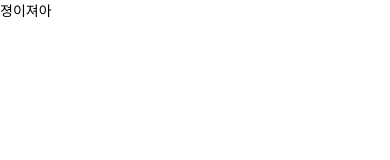
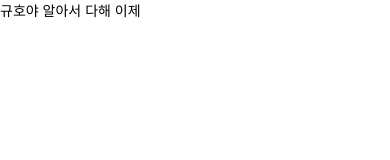
Before and after one commit to HanKyuHo/react-native, a React Native app in the folder kyuring/: screen / in a window 390 px wide. Shown: the top 160 px of the page. Built offline with nearby package versions, Linux system fonts and the light colour scheme.

Commit message:
규호가알아서 다해

```diff
--- a/kyuring/App.js
+++ b/kyuring/App.js
@@ -20,7 +20,7 @@ const App = () => {
   return (
     <SafeAreaView>
         <View>
-          <Text>졍이져아</Text>
+          <Text>규호야 알아서 다해 이제</Text>
         </View>
     </SafeAreaView>
   );
```
